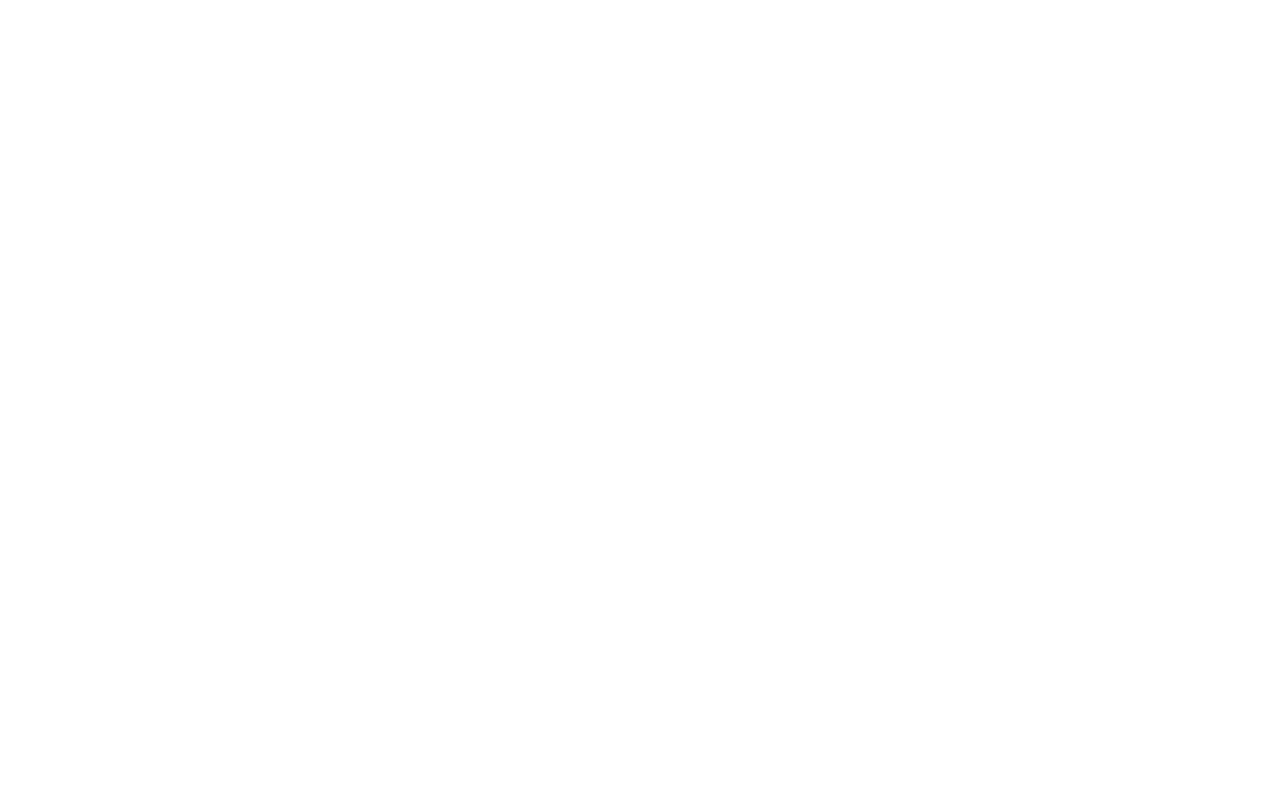
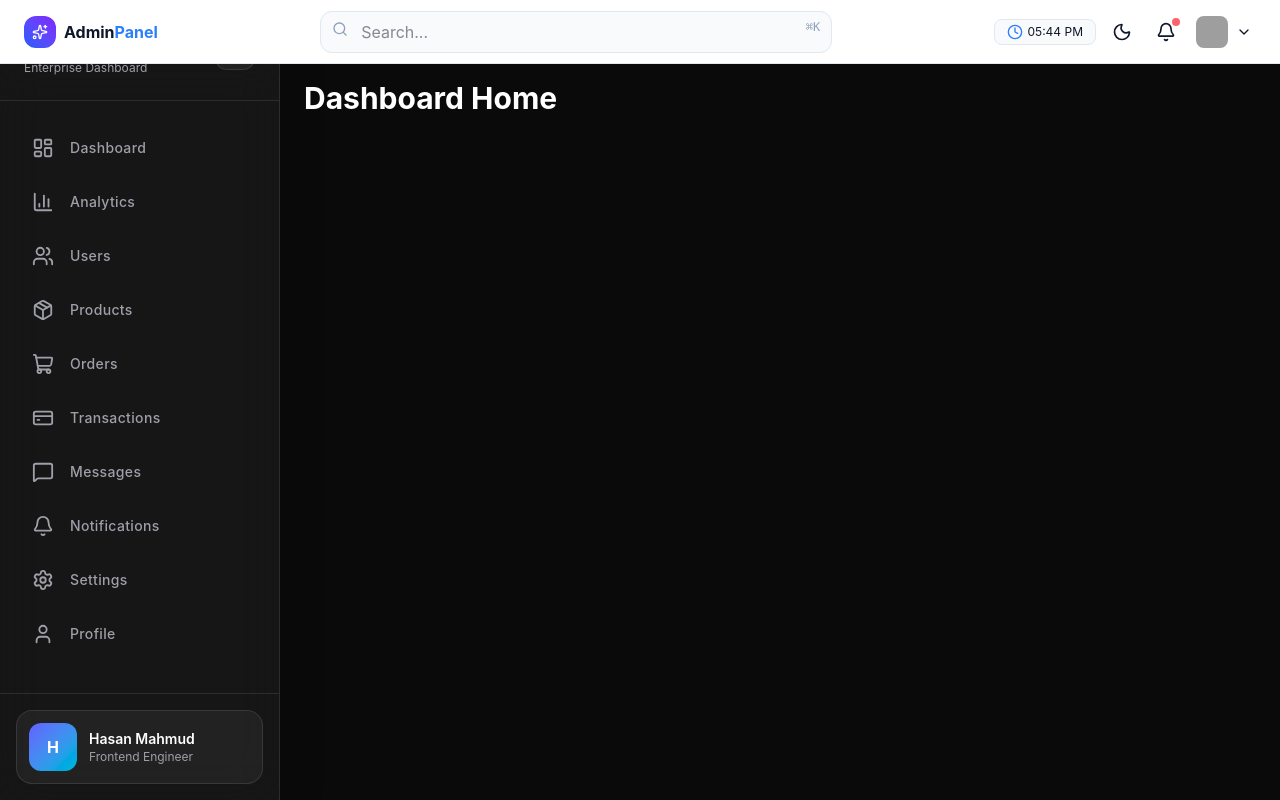
Before and after one commit to Hasan959/dashboard-react-tailwindcss, a React (Vite) app: page /sidebar in a window 1280 px wide. Before the commit this address had no page. Built offline with nearby package versions, Linux system fonts and the light colour scheme; grey boxes are pictures that could not be loaded.

Commit message:
git updates

```diff
--- a/package.json
+++ b/package.json
@@ -11,6 +11,7 @@
   },
   "dependencies": {
     "@tailwindcss/vite": "^4.3.0",
+    "framer-motion": "^12.40.0",
     "lucide-react": "^1.16.0",
     "react": "^19.2.6",
     "react-dom": "^19.2.6",
--- a/src/components/layout/DashboardLayout.jsx
+++ b/src/components/layout/DashboardLayout.jsx
@@ -1,9 +1,37 @@
-import React from 'react'
+import { useState } from "react";
+import Sidebar from "./Sidebar";
+import AdvancedAdminNavbar from "./Navbar";
+import { Outlet } from "react-router";
 
 const DashboardLayout = () => {
+  const [collapsed, setCollapsed] = useState(false);
+
   return (
-    <div>DashboardLayout</div>
-  )
-}
+    <div className="flex min-h-screen bg-[#0a0a0a] text-white">
 
-export default DashboardLayout
+      {/* SIDEBAR */}
+      <Sidebar
+        collapsed={collapsed}
+        setCollapsed={setCollapsed}
+      />
+
+      {/* MAIN */}
+      <div className="flex-1 flex flex-col">
+
+        {/* NAVBAR */}
+        <AdvancedAdminNavbar
+          collapsed={collapsed}
+          setCollapsed={setCollapsed}
+        />
+
+        {/* CONTENT */}
+        <main className="pt-20 p-6">
+          <Outlet />
+        </main>
+
+      </div>
+    </div>
+  );
+};
+
+export default DashboardLayout;
--- a/src/components/layout/Navbar.jsx
+++ b/src/components/layout/Navbar.jsx
@@ -63,6 +63,8 @@
 
   return (
     <nav className="bg-[var(--bg)] text-[var(--text)] border-b border-[var(--border)] fixed top-0 left-0 right-0 z-40 h-16 flex items-center justify-between px-4 sm:px-6 transition-all duration-300">
+
+
 
       {/* LEFT */}
       <div className="flex items-center gap-4">
--- a/src/components/layout/Sidebar.jsx
+++ b/src/components/layout/Sidebar.jsx
@@ -1,9 +1,276 @@
-import React from 'react'
+// components/layout/Sidebar.jsx
 
-const Sidebar = () => {
+import { NavLink } from "react-router";
+import { motion } from "framer-motion";
+
+import {
+  LayoutDashboard,
+  BarChart3,
+  Users,
+  Package,
+  ShoppingCart,
+  CreditCard,
+  MessageSquare,
+  Bell,
+  Settings,
+  User,
+  ChevronLeft,
+  ChevronRight,
+} from "lucide-react";
+
+const navItems = [
+  {
+    title: "Dashboard",
+    path: "/",
+    icon: LayoutDashboard,
+  },
+  {
+    title: "Analytics",
+    path: "/analytics",
+    icon: BarChart3,
+  },
+  {
+    title: "Users",
+    path: "/users",
+    icon: Users,
+  },
+  {
+    title: "Products",
+    path: "/products",
+    icon: Package,
+  },
+  {
+    title: "Orders",
+    path: "/orders",
+    icon: ShoppingCart,
+  },
+  {
+    title: "Transactions",
+    path: "/transactions",
+    icon: CreditCard,
+  },
+  {
+    title: "Messages",
+    path: "/messages",
+    icon: MessageSquare,
+  },
+  {
+    title: "Notifications",
+    path: "/notifications",
+    icon: Bell,
+  },
+  {
+    title: "Settings",
+    path: "/settings",
+    icon: Settings,
+  },
+  {
+    title: "Profile",
+    path: "/profile",
+    icon: User,
+  },
+];
+
+const Sidebar = ({ collapsed, setCollapsed }) => {
   return (
-    <div>Sidebar</div>
-  )
-}
+    <motion.aside
+      animate={{
+        width: collapsed ? 90 : 280,
+      }}
+      transition={{
+        duration: 0.3,
+      }}
+      className="
+        hidden lg:flex
+        h-screen
+        sticky top-0
+        flex-col
+        border-r border-white/10
+        bg-white/5
+        backdrop-blur-xl
+        shadow-2xl
+      "
+    >
+      {/* Logo */}
+      <div
+        className="
+          flex items-center
+          justify-between
+          px-6 py-6
+          border-b border-white/10
+        "
+      >
+        {!collapsed && (
+          <div>
+            <h1
+              className="
+                text-2xl
+                font-bold
+                tracking-tight
+                bg-gradient-to-r
+                from-indigo-400
+                to-cyan-400
+                bg-clip-text
+                text-transparent
+              "
+            >
+              Nova Admin
+            </h1>
 
-export default Sidebar
+            <p className="text-xs text-zinc-400 mt-1">
+              Enterprise Dashboard
+            </p>
+          </div>
+        )}
+
+        {/* Collapse Button */}
+        <button
+          onClick={() => setCollapsed(!collapsed)}
+          className="
+            flex items-center justify-center
+            w-10 h-10
+            rounded-xl
+            bg-white/5
+            hover:bg-white/10
+            border border-white/10
+            transition-all
+            cursor-pointer
+          "
+        >
+          {collapsed ? (
+            <ChevronRight size={18} />
+          ) : (
+            <ChevronLeft size={18} />
+          )}
+        </button>
+      </div>
+
+      {/* Nav */}
+      <div className="flex-1 overflow-y-auto px-4 py-6 space-y-2">
+        {navItems.map((item, index) => {
+          const Icon = item.icon;
+
+          return (
+            <NavLink
+              key={index}
+              to={item.path}
+              className={({ isActive }) =>
+                `
+                  group relative
+                  flex items-center
+                  gap-4
+                  px-4 py-3
+                  rounded-2xl
+                  transition-all duration-300
+                  overflow-hidden
+
+                  ${
+                    isActive
+                      ? `
+                        bg-gradient-to-r
+                        from-indigo-500/20
+                        to-cyan-500/20
+                        border border-indigo-500/20
+                        text-white
+                        shadow-lg
+                      `
+                      : `
+                        text-zinc-400
+                        hover:text-white
+                        hover:bg-white/5
+                      `
+                  }
+                `
+              }
+            >
+              {/* Glow */}
+              <div
+                className="
+                  absolute inset-0
+                  opacity-0
+                  group-hover:opacity-100
+                  transition-opacity
+                  bg-gradient-to-r
+                  from-indigo-500/5
+                  to-cyan-500/5
+                "
+              />
+
+              {/* Icon */}
+              <Icon
+                size={22}
+                className="
+                  relative z-10
+                  shrink-0
+                "
+              />
+
+              {/* Text */}
+              {!collapsed && (
+                <span
+                  className="
+                    relative z-10
+                    text-sm
+                    font-medium
+                    tracking-wide
+                  "
+                >
+                  {item.title}
+                </span>
+              )}
+            </NavLink>
+          );
+        })}
+      </div>
+
+      {/* Bottom User Card */}
+      <div
+        className="
+          p-4
+          border-t border-white/10
+        "
+      >
+        <div
+          className="
+            flex items-center
+            gap-3
+            rounded-2xl
+            bg-white/5
+            border border-white/10
+            p-3
+          "
+        >
+          {/* Avatar */}
+          <div
+            className="
+              flex items-center justify-center
+              w-12 h-12
+              rounded-xl
+              bg-gradient-to-br
+              from-indigo-500
+              to-cyan-500
+              text-white
+              font-bold
+            "
+          >
+            H
+          </div>
+
+          {!collapsed && (
+            <div>
+              <h4 className="text-sm font-semibold text-white">
+                Hasan Mahmud
+              </h4>
+
+              <p className="text-xs text-zinc-400">
+                Frontend Engineer
+              </p>
+            </div>
+          )}
+        </div>
+      </div>
+    </motion.aside>
+  );
+};
+
+export default Sidebar;
--- a/src/components/pages/Dashboard.jsx
+++ b/src/components/pages/Dashboard.jsx
@@ -2,7 +2,9 @@
 
 const Dashboard = () => {
   return (
-    <div>Dashboard</div>
+   <h1 className="text-3xl font-bold">
+        Dashboard Home
+      </h1>
   )
 }
 
--- a/src/routes/AppRoutes.jsx
+++ b/src/routes/AppRoutes.jsx
@@ -1,23 +1,26 @@
-import React from "react";
-import { Route, Routes } from "react-router";
+import { Routes, Route } from "react-router";
 
-import Footer from "../components/pages/footer";
-import MainLayouts from "../mainLayouts/MainLayouts";
+import MainLayout from "../mainLayouts/MainLayouts";
+import DashboardLayout from "../components/layout/DashboardLayout";
+
 import Home from "../components/pages/Home";
-
-
+import Dashboard from "../components/pages/Dashboard";
 
 const AppRoutes = () => {
   return (
-    <>
-      <Routes>
-        <Route element ={<MainLayouts/>}>
-        <Route path="/" element={<Home/> } />
-        <Route path="/products" element={<Footer/>} />
-        </Route>
+    <Routes>
 
-      </Routes>
-    </>
+      {/* PUBLIC ROUTE */}
+      <Route element={<MainLayout />}>
+        <Route path="/" element={<Home />} />
+      </Route>
+
+      {/* DASHBOARD ROUTE */}
+      <Route element={<DashboardLayout />}>
+        <Route path="/sidebar" element={<Dashboard />} />
+      </Route>
+
+    </Routes>
   );
 };
 
```
Also changed, not shown: 1 other file (tests, documents, lock files or other folders).
